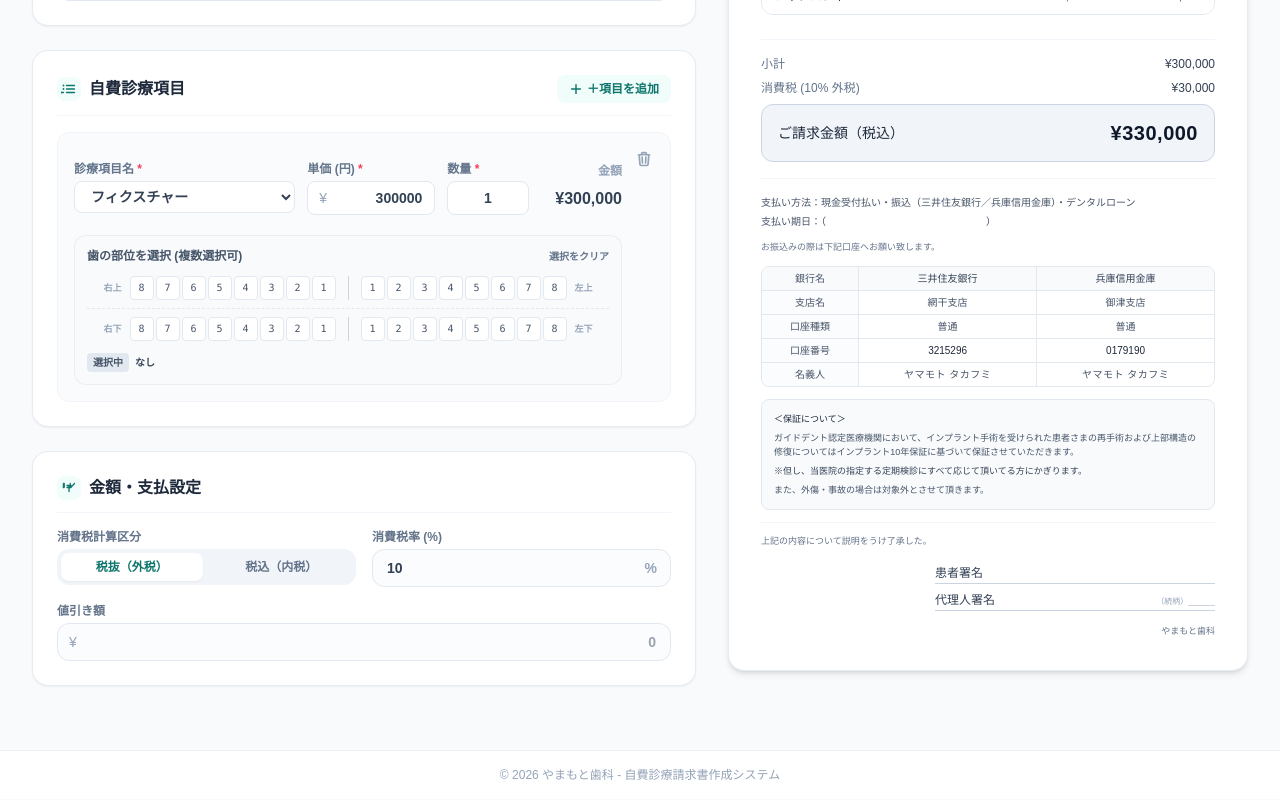
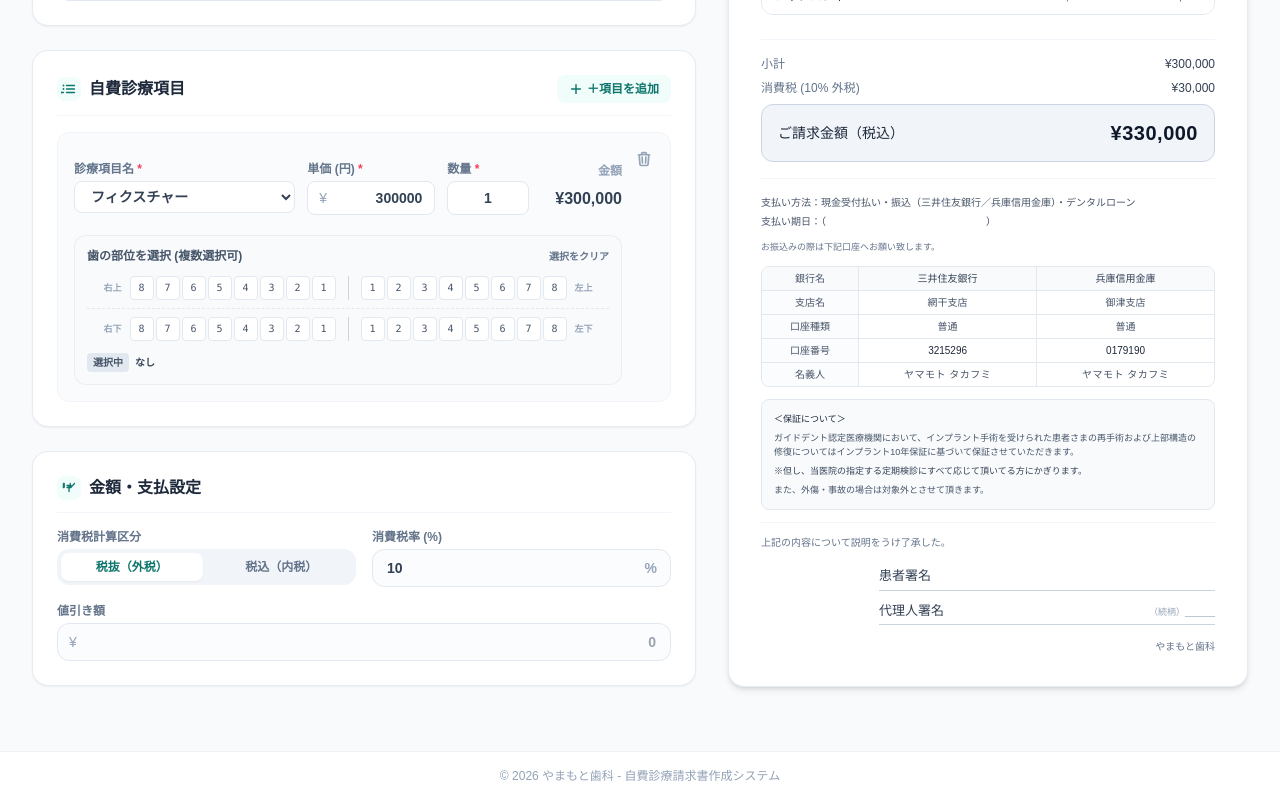
Before and after one commit to oya0715/YDC, a React (Vite) app: page / in a window 1280 px wide. Shown: the part 380-1180 px from the top of the page. Built offline with nearby package versions, Linux system fonts and the light colour scheme.

Commit message:
Scale signature block to 1.2x in InvoiceFooter.tsx

```diff
--- a/src/components/preview/InvoiceFooter.tsx
+++ b/src/components/preview/InvoiceFooter.tsx
@@ -119,23 +119,23 @@ export const InvoiceFooter: React.FC<InvoiceFooterProps> = ({
           </div>
         )}
 
-        {/* Signatures block (Matching reference screenshot) */}
+        {/* Signatures block (1.2x scale) */}
         <div className="mt-5 pt-3 border-t border-slate-100 flex flex-col items-end space-y-3 text-slate-700">
-          <div className="w-full text-left font-normal text-[9px] text-slate-500">
+          <div className="w-full text-left font-normal text-[10px] text-slate-500">
             上記の内容について説明をうけ了承した。
           </div>
-          <div className="flex flex-col gap-2 w-full max-w-[280px] self-end pt-1">
-            <div className="flex justify-between items-baseline border-b border-slate-300 pb-0.5">
-              <span className="font-medium text-xs text-slate-700 shrink-0">患者署名</span>
+          <div className="flex flex-col gap-2.5 w-full max-w-[336px] self-end pt-1">
+            <div className="flex justify-between items-baseline border-b border-slate-300 pb-1">
+              <span className="font-medium text-[13px] text-slate-700 shrink-0">患者署名</span>
               <span className="w-full"></span>
             </div>
-            <div className="flex justify-between items-baseline border-b border-slate-300 pb-0.5">
-              <span className="font-medium text-xs text-slate-700 shrink-0">代理人署名</span>
+            <div className="flex justify-between items-baseline border-b border-slate-300 pb-1">
+              <span className="font-medium text-[13px] text-slate-700 shrink-0">代理人署名</span>
               <span className="w-full"></span>
-              <span className="font-normal text-[8px] shrink-0 text-slate-400">（続柄）______</span>
+              <span className="font-normal text-[9px] shrink-0 text-slate-400">（続柄）______</span>
             </div>
           </div>
-          <div className="text-right text-[9px] text-slate-500 font-medium pt-0.5">
+          <div className="text-right text-[10px] text-slate-500 font-medium pt-0.5">
             やまもと歯科
           </div>
         </div>
```
